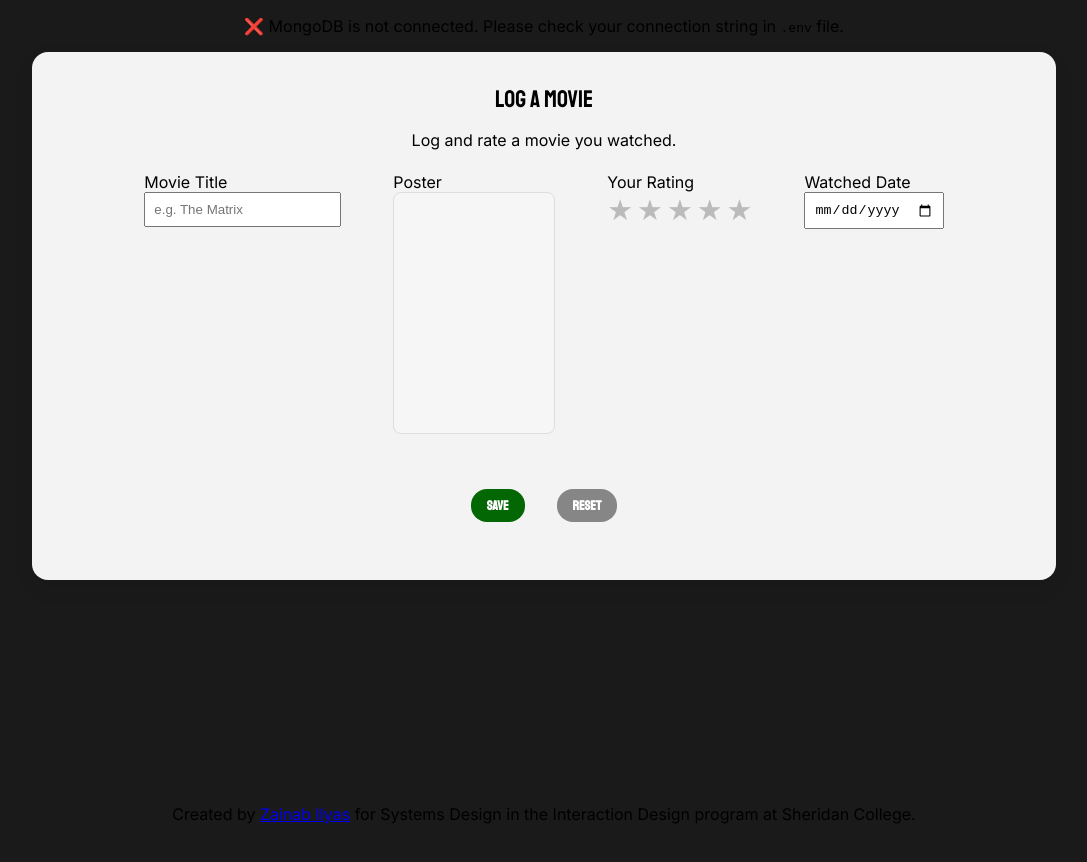
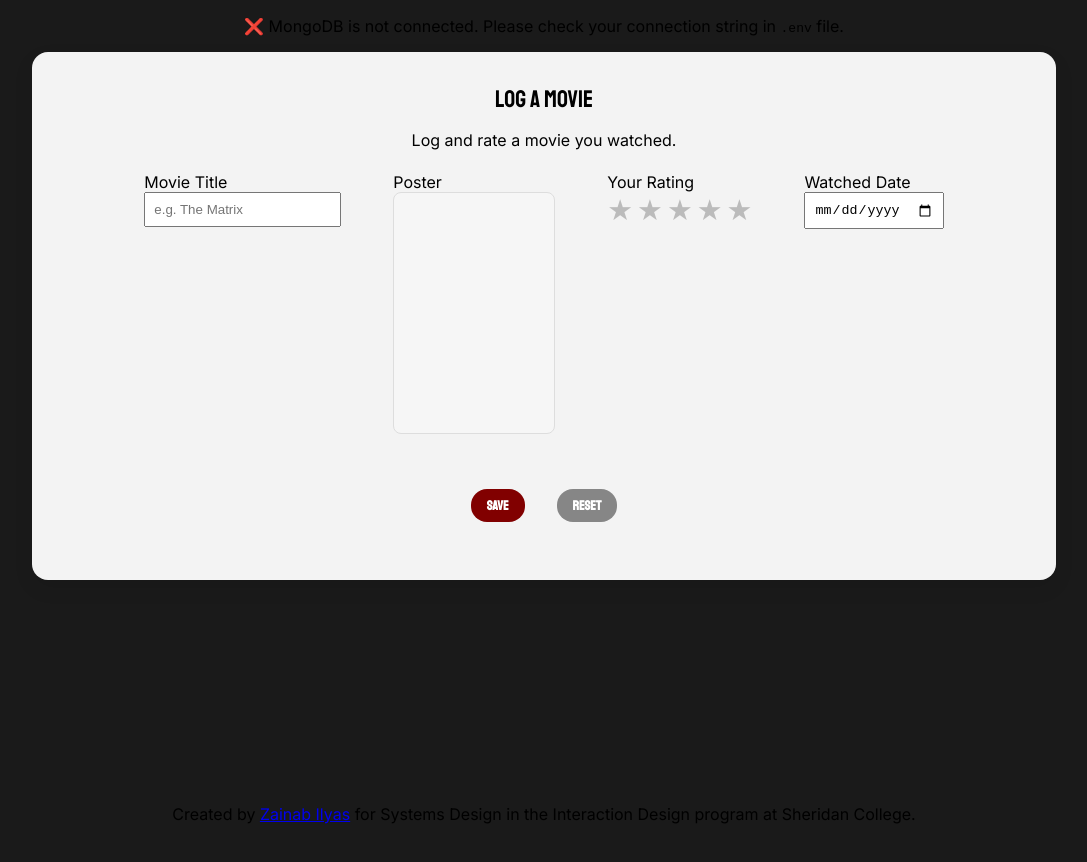
Before and after one commit to zeebeann/movie-log, a website: page public/index.html in a window 1280 px wide. In both pictures the pointer is over the button "SAVE". Shown: the whole page, without its empty margins (96-1183 px from the left). Drawn offline with Linux system fonts and the light colour scheme; no server answers.

Commit message:
buttons styling 2

```diff
--- a/public/style.css
+++ b/public/style.css
@@ -103,7 +103,7 @@ button.save {
 }
 
 button.save:hover {
-    background-color: rgb(3, 103, 3);
+    background-color: rgb(129, 0, 0);
 }
 
 button.reset {
```
